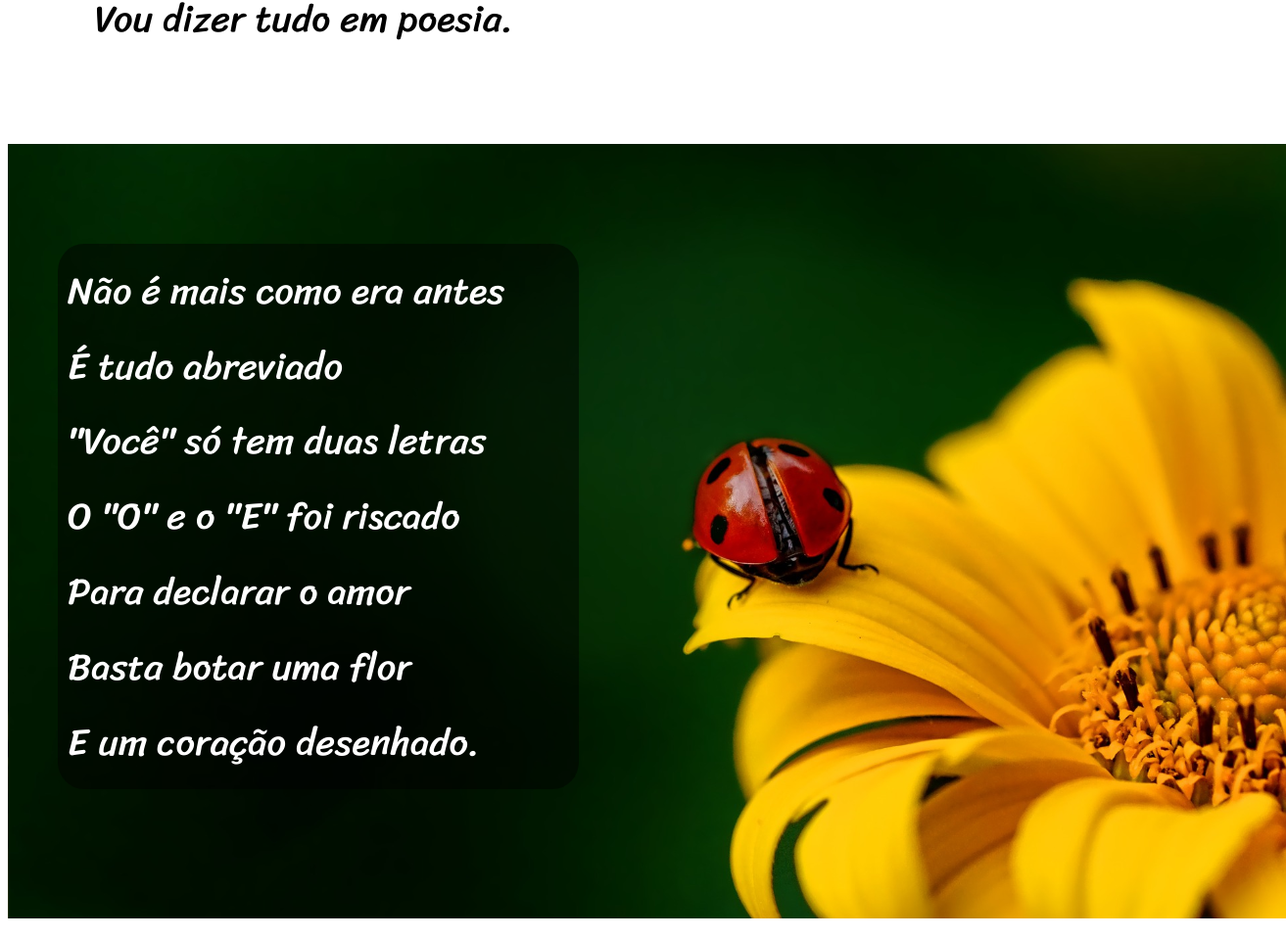
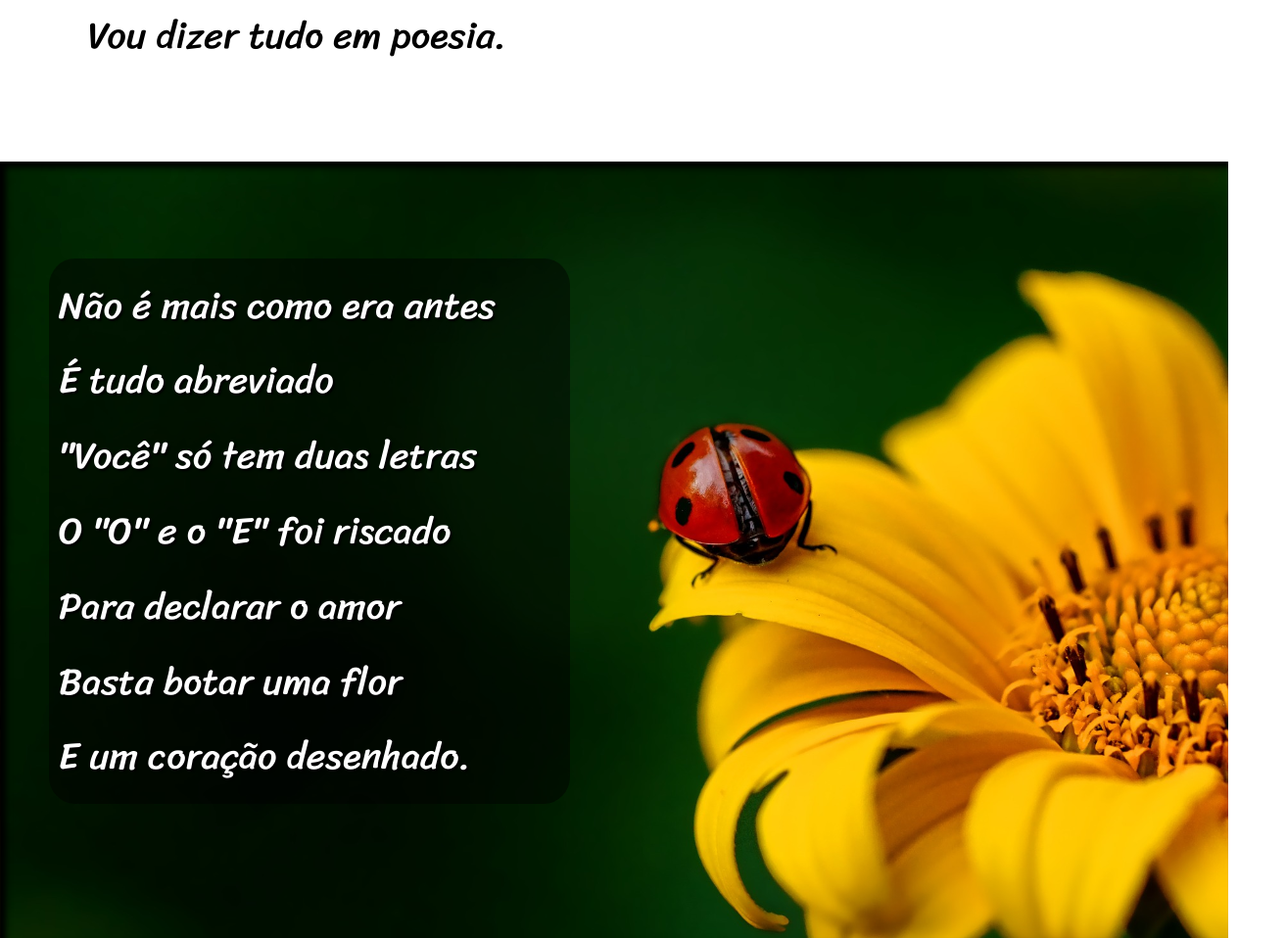
Before and after one commit to Douglasmf01/html-e-css, a plain HTML site: page Desafios/desafio-cordel/index.html in a window 1280 px wide. Shown: the part 728-1686 px from the top of the page at 98% size, 1313 px wide, since content can reach past the window. Drawn offline with Linux system fonts and the light colour scheme.

Commit message:
terminando o desafio do cordel

```diff
--- a/Desafios/desafio-cordel/index.html
+++ b/Desafios/desafio-cordel/index.html
@@ -36,8 +36,8 @@
             Ou vai até no começo <br>
             Agora é .com <br>
             Se o saite é muito bom <br>
-            Ele vale um alto preço.
-            Pra piorar a liguagem <br>
+            Ele vale um alto preço. <br></p>
+           <p> Pra piorar a liguagem <br>
             O emoticom é um risco <br>
             Tem símbolo para tudo <br>
             Ponto e vírgula e um asterisco <br>
--- a/Desafios/desafio-cordel/style.css
+++ b/Desafios/desafio-cordel/style.css
@@ -2,6 +2,8 @@
 body{
     font-family: sans-serif;
     margin-top: 0px;
+    margin-left: 0px;
+    margin-right: 0px;
 }
 header{
     background-color: black;
@@ -20,6 +22,7 @@ header h1{
 }
 header h2{
     margin: 0px;
+    font-size: 3vw;
 }
 header h2 a {
     text-decoration: none;
@@ -29,7 +32,7 @@ header h2 a:hover{
     text-decoration: underline;
 }
 p{
-    display: block;
+
     font-size: 3vw;
     line-height: 6vw;
     margin: 7%;
@@ -37,16 +40,19 @@ p{
 }
 .imagem{
      background-size: cover;
-    background-position: center center;
     height: 50vw;
-    width: 100vw;
+    width: 96vw;
     background-attachment: fixed;
-    background-position: top right;
-   padding: 1%;
-padding-bottom: 11%;
+    background-position: center right;
+    padding: 1%;
+    padding-bottom: 11%;
+    box-shadow: inset 6px 6px 6px 0px black;
 }
 .imagem#flor{
     background-image: url(pacote-d012/imagens/background001.jpg);
+}
+.imagem#livro{
+    background-image: url(pacote-d012/imagens/background002.jpg);
 }
 .imagem p{
     background-color: rgba(0, 0, 0, 0.474);
@@ -56,9 +62,7 @@ padding-bottom: 11%;
     font-size: 3vw;
     padding: 10px;
     margin-left: 3% ;
-}
-.imagem#livro{
-    background-image: url(pacote-d012/imagens/background002.jpg);
+    text-shadow: 2px 2px 2px black;
 }
 footer{
     background-color: black;
```
